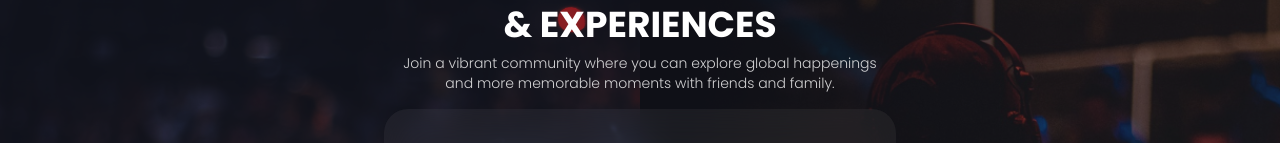
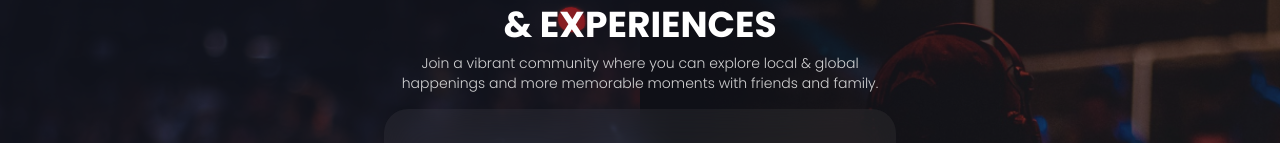
Before and after one commit to Abigail-Nguli/event-app, a Next.js app: page / in a window 1280 px wide. Shown: the part 176-319 px from the top of the page. Built offline with nearby package versions, Linux system fonts and the light colour scheme; no server answers.

Commit message:
Update Hero.jsx

```diff
--- a/components/Hero.jsx
+++ b/components/Hero.jsx
@@ -25,7 +25,7 @@ const Hero = () => {
             className="text-sm xl:text-lg font-light text-white/80 mb-4
           xl:mb-12 max-w-[480px] xl:max-w-none mx-auto"
           >
-            Join a vibrant community where you can explore global happenings and
+            Join a vibrant community where you can explore local & global happenings and
             more memorable moments with friends and family.
           </p>
         </div>
```
